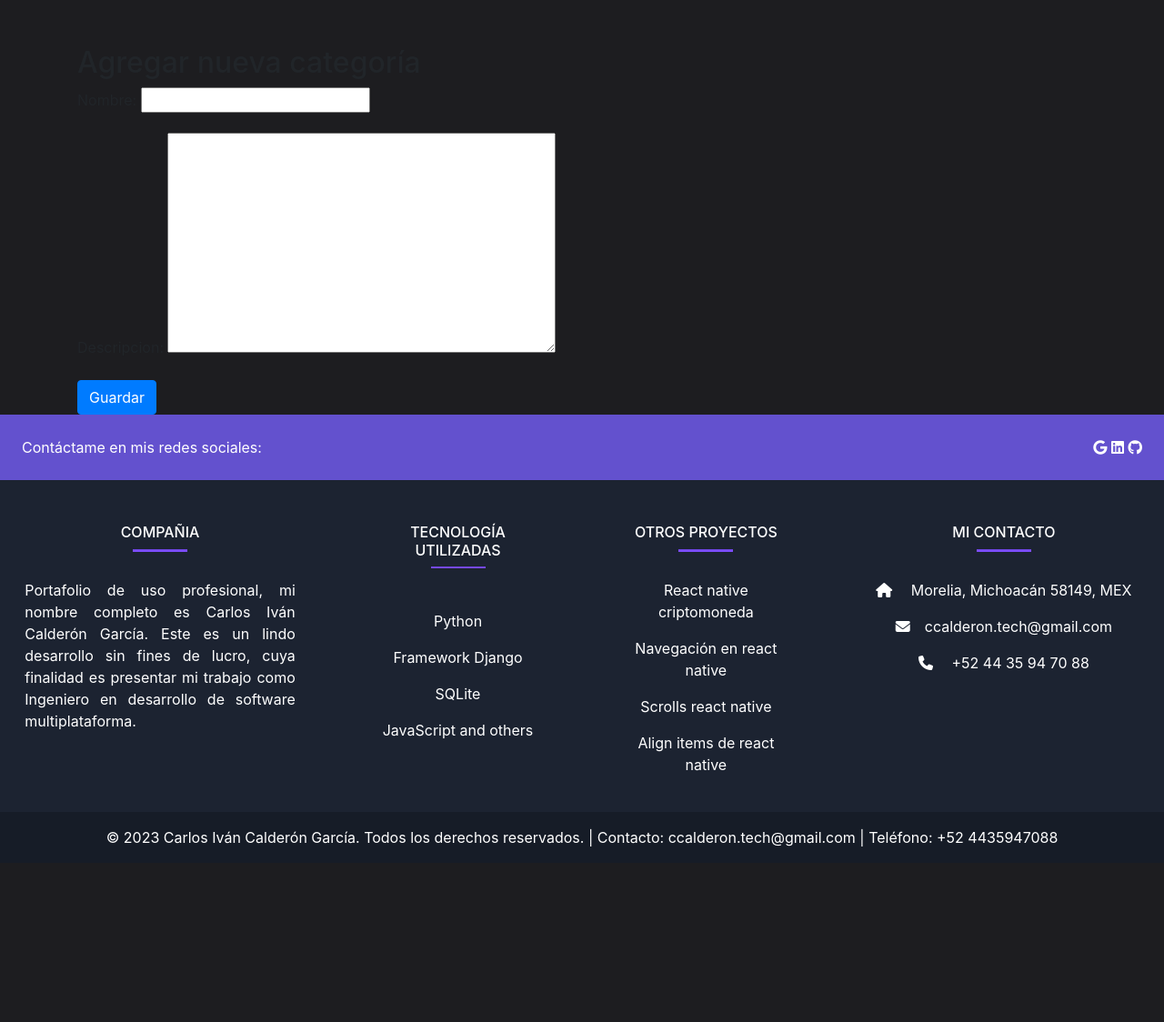
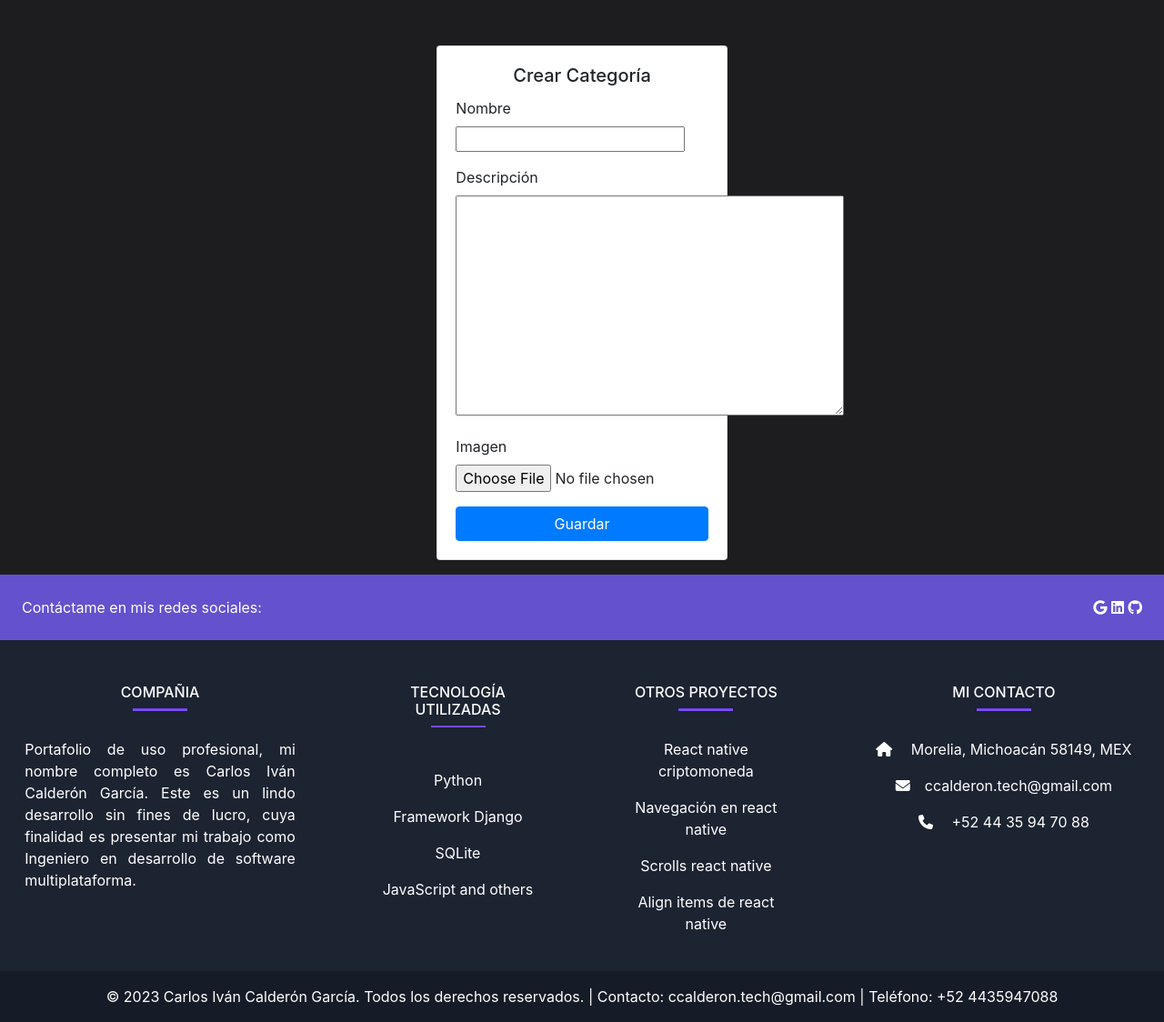
Before and after one commit to iCharly666/portafolio, a Django app: page /crear_categoria/ in a window 1280 px wide. Shown: the part 66-1190 px from the top of the page at 91% size. Before the commit the page ends 997 px from the top, so only its background shows below. Run offline with Django 4.2, Linux system fonts and the light colour scheme; a user stored in the database is signed in; some libraries are stand-ins or nearby versions.

Commit message:
CRUD of blog aplication completed, now it is possible to add an image for the categoy

```diff
--- a/mysite/blog/apps.py
+++ b/mysite/blog/apps.py
@@ -2,5 +2,5 @@ from django.apps import AppConfig
 
 
 class BlogConfig(AppConfig):
-    default_auto_field = 'django.db.models.BigAutoField'
-    name = 'blog'
+    default_auto_field = "django.db.models.BigAutoField"
+    name = "blog"
--- a/mysite/blog/forms/forms.py
+++ b/mysite/blog/forms/forms.py
@@ -3,6 +3,7 @@ from django.contrib.auth.forms import UserCreationForm
 from django.contrib.auth.models import User
 from django.contrib.auth.forms import AuthenticationForm
 from blog.models import CategoriaForo
+
 
 # Agregar campo email al usuario ya que django no lo tienen en su user por defecto.
 class CustomUserCreationForm(UserCreationForm):
@@ -10,14 +11,16 @@ class CustomUserCreationForm(UserCreationForm):
 
     class Meta(UserCreationForm.Meta):
         model = User
-        fields = UserCreationForm.Meta.fields + ('email',)
+        fields = UserCreationForm.Meta.fields + ("email",)
+
 
 # Crear una categoria de foro:
+
 
 class CategoriaForm(forms.ModelForm):
     class Meta:
         model = CategoriaForo
-        fields = ['nombre', 'descripcion']
+        fields = ["nombre", "descripcion", "imagen"]
 
 
 # Custom login form
--- a/mysite/blog/models.py
+++ b/mysite/blog/models.py
@@ -12,8 +12,8 @@ from django.contrib.auth.forms import AuthenticationForm
 from django.contrib.auth import login
 
 
+# Create your models here.
 
-# Create your models here.
 
 class Project(models.Model):
     name = models.CharField(max_length=200)
@@ -21,7 +21,9 @@ class Project(models.Model):
     def __str__(self):
         return self.name
 
+
 # Modelo para tareas.
+
 
 class Task(models.Model):
     title = models.CharField(max_length=200)
@@ -29,15 +31,24 @@ class Task(models.Model):
     project = models.ForeignKey(Project, on_delete=models.CASCADE)
 
     def __str__(self):
-        return self.title + ' - ' + self.project.name
+        return self.title + " - " + self.project.name
+
 
 # Modelo para foros
 
 class CategoriaForo(models.Model):
     nombre = models.CharField(max_length=100)
     descripcion = models.TextField()
-    fecha_creacion = models.DateTimeField(auto_now_add=True)  # Campo de fecha de creación
-    fecha_modificacion = models.DateTimeField(auto_now=True)  # Campo de fecha de modificación
+    fecha_creacion = models.DateTimeField(auto_now_add=True)
+    fecha_modificacion = models.DateTimeField(auto_now=True)
+    imagen = models.ImageField(upload_to='categoria_imagenes/', blank=True)
+
+    class Meta:
+        permissions = [
+            ("crear_categoriaforo", "Puede agregar categoría de foro"),
+            ("editar_categoriaforo", "Puede agregar categoría de foro"),
+            ("eliminar_categoriaforo", "Puede eliminar categoría de foro"),
+        ]
 
     def __str__(self):
         return self.nombre
--- a/mysite/blog/templates/crear_categoria.html
+++ b/mysite/blog/templates/crear_categoria.html
@@ -1,10 +1,31 @@
 {% extends 'base.html' %}
 
 {% block content %}
-    <h2>Agregar nueva categoría</h2>
-    <form method="post" action="{% url 'crear_categoria' %}">
-        {% csrf_token %}
-        {{ form.as_p }}
-        <button type="submit" class="btn btn-primary">Guardar</button>
-    </form>
+<div class="container">
+  <div class="row justify-content-center m-3">
+    <div class="col-md-6 col-lg-4">
+      <div class="card">
+        <div class="card-body">
+          <h5 class="card-title text-center">Crear Categoría</h5>
+          <form method="post" action="{% url 'crear_categoria' %}" enctype="multipart/form-data">
+            {% csrf_token %}
+            <div class="form-group">
+              <label for="{{ form.nombre.id_for_label }}">Nombre</label>
+              {{ form.nombre }}
+            </div>
+            <div class="form-group">
+              <label for="{{ form.descripcion.id_for_label }}">Descripción</label>
+              {{ form.descripcion }}
+            </div>
+            <div class="form-group">
+              <label for="{{ form.imagen.id_for_label }}">Imagen</label>
+              {{ form.imagen }}
+            </div>
+            <button type="submit" class="btn btn-primary btn-block">Guardar</button>
+          </form>
+        </div>
+      </div>
+    </div>
+  </div>
+</div>
 {% endblock %}
--- a/mysite/blog/templates/login.html
+++ b/mysite/blog/templates/login.html
@@ -22,6 +22,9 @@
                         <div class="text-center mt-3">
                             <a href="#">¿Olvidó su contraseña?</a>
                         </div>
+                        <div class="text-center mt-3">
+                            <a href="/register">Registrarse</a>
+                        </div>
                     </form>
                 </div>
             </div>
--- a/mysite/blog/views.py
+++ b/mysite/blog/views.py
@@ -3,13 +3,16 @@ from django.shortcuts import render, redirect, get_object_or_404
 
 # from blog.forms.forms import CustomLoginForm
 from django.contrib.auth.forms import AuthenticationForm
-from django.http import HttpResponse
+from django.http import HttpResponse, HttpResponseForbidden
 
 # from django.contrib.auth.forms import AuthenticationForm
 from blog.models import Project
 
 # Importar clase de formulario personalizado desde la carpeta forms - forms.py
 from blog.forms.forms import CustomUserCreationForm
+
+# Decoradores y permisos
+from django.contrib.auth.decorators import login_required, permission_required
 
 # Foros
 from .models import CategoriaForo
@@ -86,39 +89,62 @@ def logout_view(request):
 # Foros
 def foros(request):
     categorias = CategoriaForo.objects.all()
-    return render(request, 'foros.html', {'categorias': categorias})
+    return render(request, "foros.html", {"categorias": categorias})
 
-# Categoria foros:
+
+# Vista para agregar una nueva categoría
+@login_required
 def crear_categoria(request):
-    if request.method == 'POST':
-        form = CategoriaForm(request.POST)
-        if form.is_valid():
-            form.save()
-            # Redirecciona a la página de listado de categorías o a donde desees.
-            return redirect('foros')
+    if request.user.has_perm("blog.crear_categoriaforo"):
+        if request.method == "POST":
+            form = CategoriaForm(request.POST, request.FILES)
+            if form.is_valid():
+                form.save()
+                # Redirecciona a la página de listado de categorías o a donde desees.
+                return redirect("foros")
+        else:
+            form = CategoriaForm()
+
+        return render(request, "crear_categoria.html", {"form": form})
     else:
-        form = CategoriaForm()
+        return HttpResponseForbidden(
+            "No tienes permisos para agregar categorías, contacta al administrador: ccalderon.tech@gmail.com"
+        )
 
-    return render(request, 'crear_categoria.html', {'form': form})
 
-# Editar Categoria Foro
+# Vista para editar una categoría existente
+@login_required
 def editar_categoria(request, categoria_id):
-    categoria = get_object_or_404(CategoriaForo, pk=categoria_id)
-    if request.method == 'POST':
-        form = CategoriaForm(request.POST, instance=categoria)
-        if form.is_valid():
-            form.save()
-            return redirect('foros')
+    if request.user.has_perm("blog.editar_entradablog"):
+        print("El usuario tiene permiso")
+        categoria = get_object_or_404(CategoriaForo, pk=categoria_id)
+        if request.method == "POST":
+            form = CategoriaForm(request.POST, instance=categoria)
+            if form.is_valid():
+                form.save()
+                return redirect("foros")
+        else:
+            form = CategoriaForm(instance=categoria)
+        return render(
+            request, "editar_categoria.html", {"form": form, "categoria": categoria}
+        )
     else:
-        form = CategoriaForm(instance=categoria)
-    return render(request, 'editar_categoria.html', {'form': form, 'categoria': categoria})
+        print("No hay permiso de administrador o usuario no logeado")
+        return HttpResponseForbidden("No tienes permisos para editar categorías, contacta al administrador: ccalderon.tech@gmail.com")
 
 
 
-# Eliminar Categoria Foro
+# Vista para eliminar una categoría existente
+@login_required
 def eliminar_categoria(request, categoria_id):
-    categoria = get_object_or_404(CategoriaForo, pk=categoria_id)
-    if request.method == 'POST':
-        categoria.delete()
-        return redirect('foros')
-    return render(request, 'eliminar_categoria.html', {'categoria': categoria})
+    if request.user.has_perm("blog.eliminar_entradablog"):
+        print("El usuario tiene permiso")
+        # Código para eliminar una categoria del blog
+        categoria = get_object_or_404(CategoriaForo, pk=categoria_id)
+        if request.method == "POST":
+            categoria.delete()
+            return redirect("foros")
+        return render(request, "eliminar_categoria.html", {"categoria": categoria})
+    else:
+        print("No hay permiso de administrador o usuario no logeado")
+        return HttpResponseForbidden("No tienes permisos para agregar categorías, contacta al administrador: ccalderon.tech@gmail.com")
--- a/mysite/mysite/settings.py
+++ b/mysite/mysite/settings.py
@@ -172,3 +172,5 @@ LOGGING = {
         'level': 'INFO',
     },
 }
+
+LOGIN_URL = '/login/'
```
Also changed, not shown: mysite/blog/templates/eliminar_categoria.html (+13 -0 lines), mysite/blog/templates/foros.html (+5 -3 lines), mysite/blog/urls.py (+13 -4 lines), mysite/blog/migrations/0004_alter_categoriaforo_options.py (added), mysite/blog/migrations/0005_categoriaforo_imagen.py (added), mysite/db.sqlite3.
